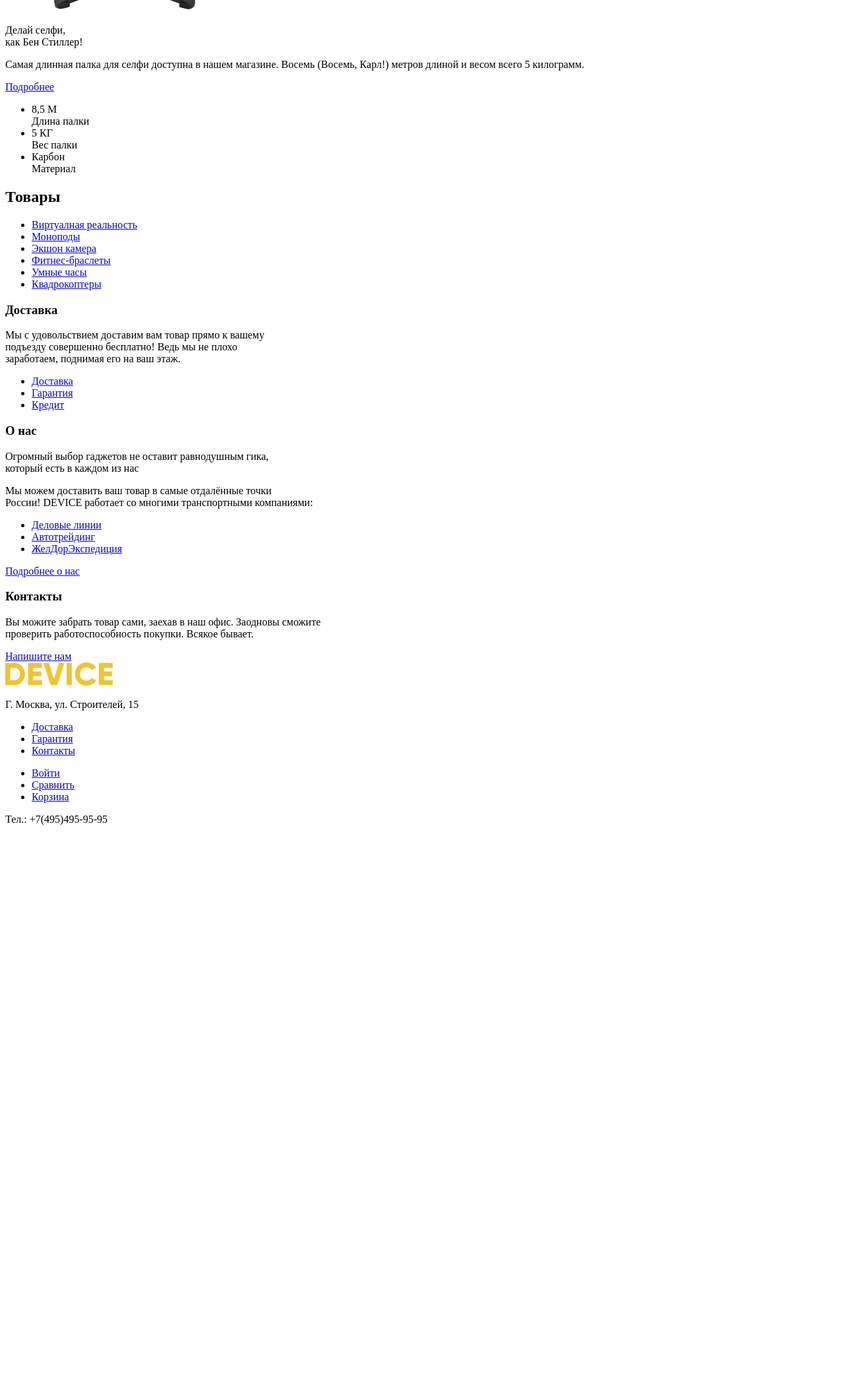
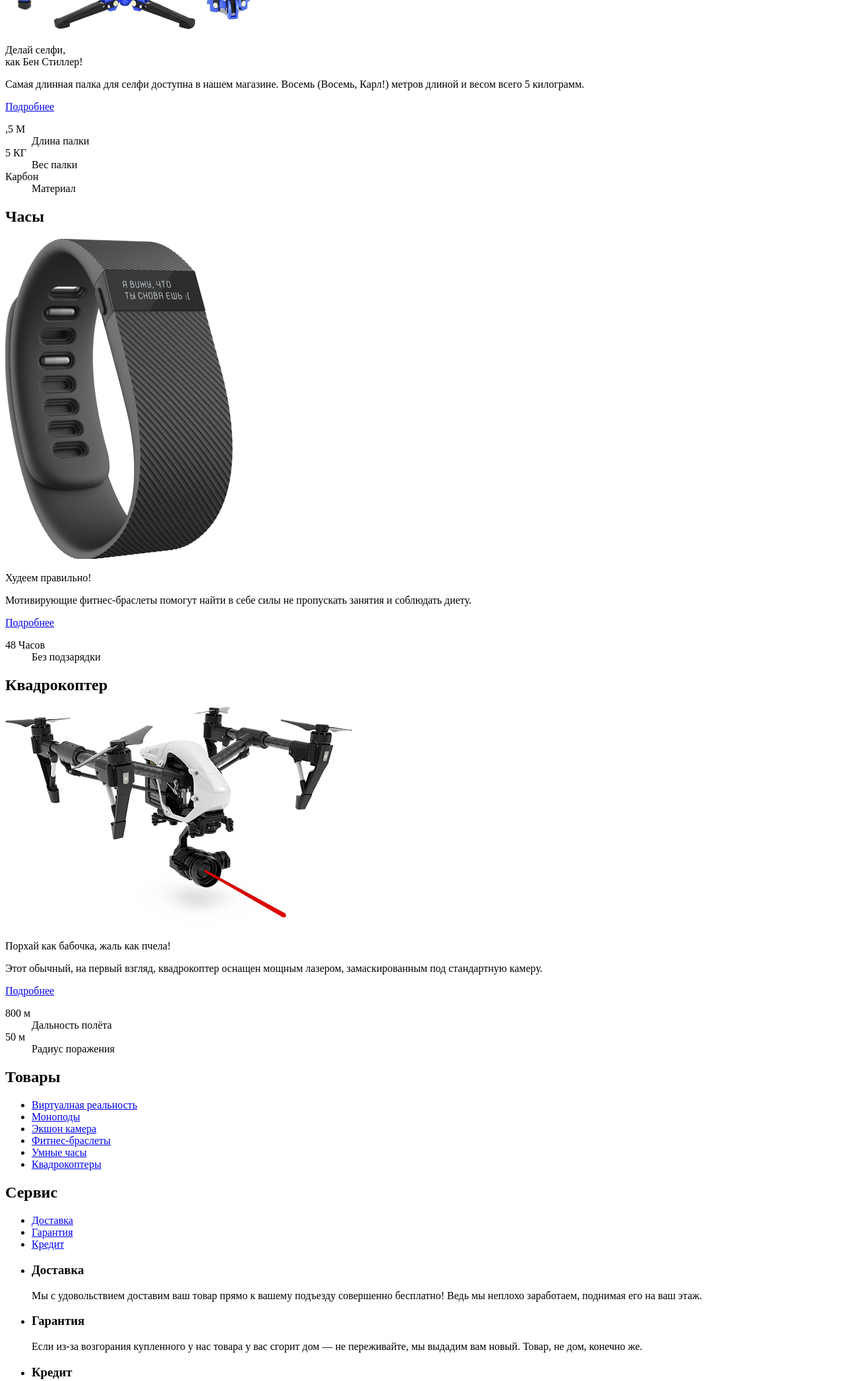
Before and after one commit to ViktorSUBBOTA/1586123-device-29, a plain HTML site: page index.html in a window 1280 px wide. Shown: the part 707-2800 px from the top of the page at 66% size. Before the commit the page ends 1974 px from the top, so only its background shows below. Drawn offline with Linux system fonts and the light colour scheme.

Commit message:
Разметка
Исправил ошибки

```diff
--- a/index.html
+++ b/index.html
@@ -10,11 +10,11 @@
 
   <header>
     <a href="index.html">
-      <img src="img/-e-logo.png" alt="DEVICE" width="163" height="35" alt="Логотип магазина">
+      <img src="img/logo" alt="DEVICE" width="163" height="35" alt="Логотип">
     </a>
     <nav>
       <ul>
-        <li><span>>Поиск по сайту</span></li>
+        <li><span>Поиск по сайту</span></li>
         <li><a href="price.html">Вход</a></li>
         <li><a href="blank.html">Сравнить</a></li>
         <li><a href="blank.html">Корзина</a></li>
@@ -30,18 +30,48 @@
 
   <main>
     <section>
-      <a href="#">
-        <img src="img/slider-1 1.png" width="384" height="485"></a>
+      <h2>Селфи палка</h2>
+      <img src="img/slider-1 1.png" width="384" height="485">
       <p>Делай селфи,<br>как Бен Стиллер!</p>
       <p>Самая длинная палка для селфи доступна в нашем магазине. Восемь (Восемь, Карл!) метров длиной и весом всего 5
         килограмм.
       </p>
       <a href="blank.html">Подробнее</a>
-      <ul>
-        <li>8,5 М <br>Длина палки</li>
-        <li>5 КГ<br>Вес палки</li>
-        <li>Карбон<br>Материал</li>
-      </ul>
+      <dl>
+        <dt>,5 М</dt>
+        <dd>Длина палки</dd>
+        <dt>5 КГ</dt>
+        <dd>Вес палки</dd>
+        <dt>Карбон</dt>
+        <dd> Материал</dd>
+      </dl>
+    </section>
+    <section>
+      <h2>Часы</h2>
+      <img src="img/slider-2 1.png" width="345" height="485">
+      <p>Худеем правильно!</p>
+      <p>Мотивирующие фитнес-браслеты помогут найти в себе силы
+        не пропускать занятия и соблюдать диету.</p>
+      <a href="blank.html">Подробнее</a>
+      <dl>
+        <dt>48 Часов</dt>
+        <dd>Без подзарядки</dd>
+      </dl>
+    </section>
+    <section>
+      <h2>Квадрокоптер</h2>
+      <img src="img/slider-3 1.png" width="526" height="334">
+      <p>Порхай как бабочка, жаль как пчела!</p>
+      <p>Этот обычный, на первый взгляд, квадрокоптер оснащен
+        мощным лазером, замаскированным под стандартную камеру.
+      </p>
+      <a href="blank.html">Подробнее</a>
+      <dl>
+        <dt>800 м</dt>
+        <dd>Дальность полёта</dd>
+        <dt>50 м</dt>
+        <dd>Радиус поражения</dd>
+      </dl>
     </section>
     <section>
       <h2>Товары</h2>
@@ -55,15 +85,32 @@
       </ul>
     </section>
     <section>
-      <h3>Доставка</h3>
-      <p>Мы с удовольствием доставим вам товар прямо к вашему<br>подъезду совершенно бесплатно! Ведь мы не плохо
-        <br>заработаем, поднимая его на ваш этаж.</p>
+      <h2>Сервис</h2>
       <ul>
         <li><a href="blank.html">Доставка</a></li>
         <li><a href="blank.html">Гарантия</a></li>
         <li><a href="blank.html">Кредит</a></li>
       </ul>
-
+      <ul>
+        <li>
+          <h3>Доставка</h3>
+          <p>Мы с удовольствием доставим ваш товар прямо к вашему
+            подъезду совершенно бесплатно! Ведь мы неплохо
+            заработаем, поднимая его на ваш этаж.</p>
+        </li>
+        <li>
+          <h3>Гарантия</h3>
+          <p>Если из-за возгорания купленного у нас товара у вас сгорит дом —
+            не переживайте, мы выдадим вам новый.
+            Товар, не дом, конечно же.</p>
+        </li>
+        <li>
+          <h3>Кредит</h3>
+          <p>Залезть в долговую яму стало проще! Кредитные консультанты
+            подберут для вас наиболее выгодные
+            условия кредита. Выгодные для нашего банка, разумеется.</p>
+        </li>
+      </ul>
     </section>
     <section>
       <h3>О нас</h3>
@@ -71,9 +118,9 @@
       <p>Мы можем доставить ваш товар в самые отдалённые точки<br>
         России! DEVICE работает со многими транспортными компаниями:</p>
       <ul>
-        <li><a href="blank.html">Деловые линии</a></li>
-        <li><a href="blank.html">Автотрейдинг</a></li>
-        <li><a href="blank.html">ЖелДорЭкспедиция</a></li>
+        <li>Деловые линии</li>
+        <li>Автотрейдинг</li>
+        <li>ЖелДорЭкспедиция</li>
       </ul>
       <a href="blank.html">Подробнее о нас</a>
     </section>
```
Also changed, not shown: catalog.html (+20 -20 lines), img/slider-2 1.png (added), img/slider-3 1.png (added).
